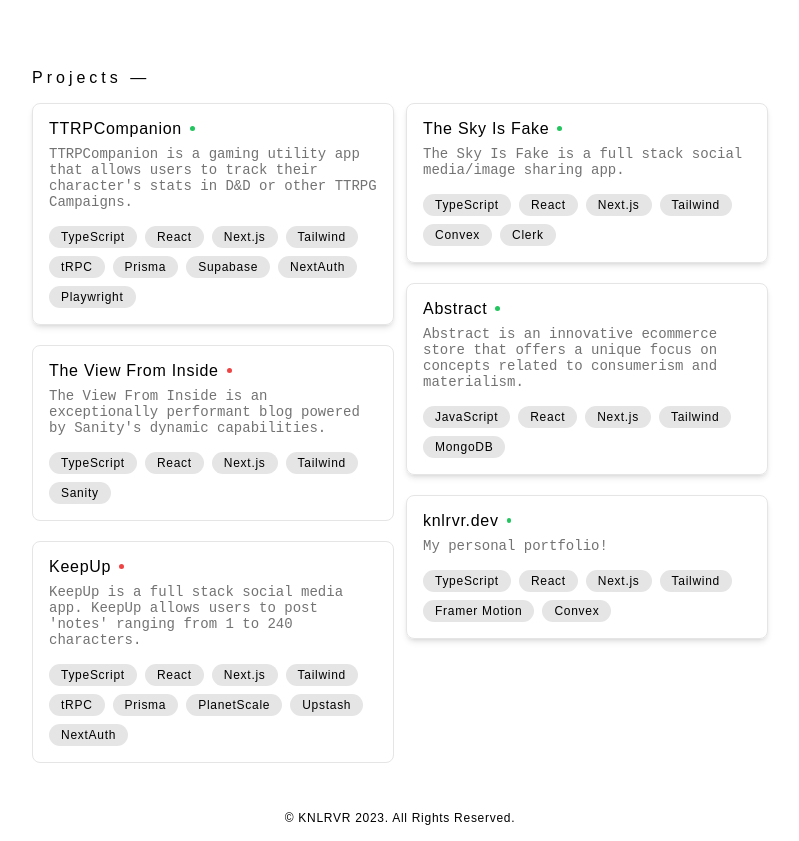
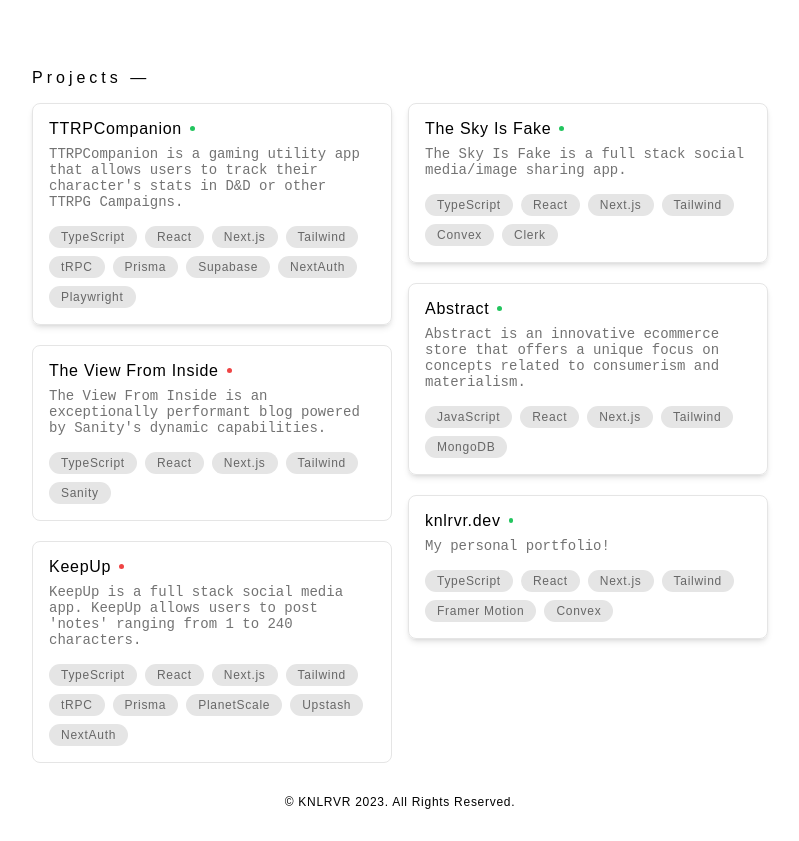
Before and after one commit to knlrvr/portfolio-template, a plain HTML site: page index.html in a window 1280 px wide. Shown: the part 1268-2109 px from the top of the page, without its empty margins (240-1039 px from the left). Drawn offline with Linux system fonts and the light colour scheme.

Commit message:
Update style.css

```diff
--- a/style.css
+++ b/style.css
@@ -245,13 +245,18 @@ ul {
     margin-bottom: 2rem;
 }
 
+/* .project__columns {
+    display: grid;
+    grid-template-columns: repeat(2, minmax(0, 1fr));
+    columns: 2;
+    row-gap: 0.25rem;
+    column-gap: 1rem;
+} */
+
 .project__columns {
     margin-top: 1rem;
-    /* display: grid;
-    grid-template-columns: repeat(2, minmax(0, 1fr)); */
     columns: 2;
-    gap: 0.75rem;
-    padding-bottom: 1rem;
+    gap: 1rem;
 }
 
 .project__card {
@@ -322,6 +327,7 @@ ul {
     font-family: Arial, Helvetica, sans-serif;
     letter-spacing: 0.045rem;
     background-color: #e5e5e5;
+    color: #676767;
     padding-left: 0.75rem;
     padding-right: 0.75rem;
     padding-top: 0.25rem;
```
